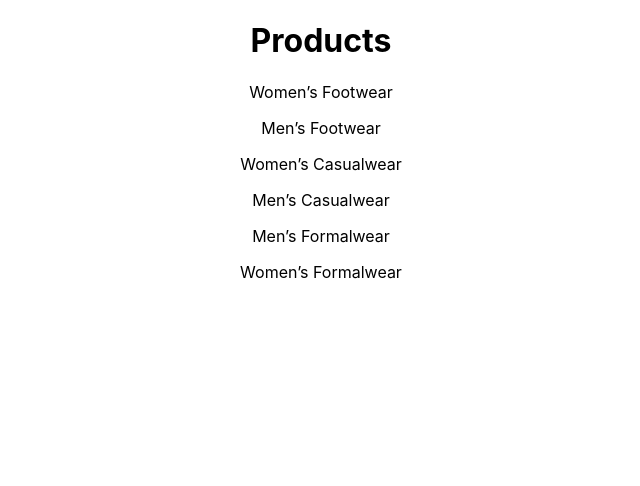
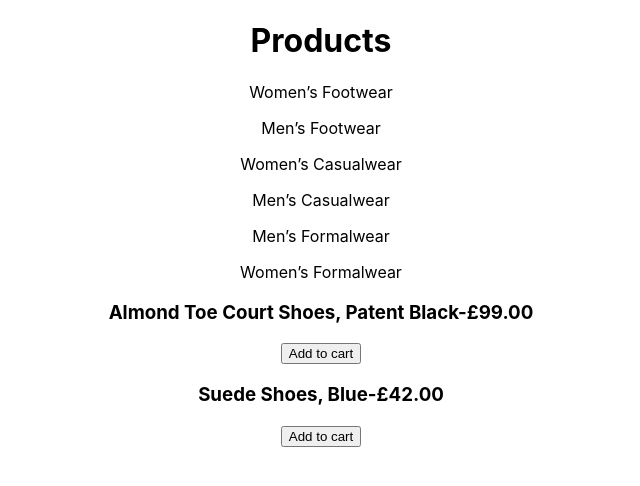
Before and after one commit to Rupieeroo/web-shop, a React (Create React App) app: page / in a window 1280 px wide. Shown: the top 486 px of the page, without its empty margins (319-959 px from the left). Built offline with nearby package versions, Linux system fonts and the light colour scheme.

Commit message:
added WomenFootwear component to App, will be moved later

```diff
--- a/src/App.js
+++ b/src/App.js
@@ -1,13 +1,16 @@
 import React, { Component } from 'react';
 import Products from './components/products';
+import WomenFootwear from './components/women-footwear';
 import logo from './logo.svg';
 import './App.css';
 
 class App extends Component {
+
   render() {
     return (
       <div className="App">
         <Products />
+        <WomenFootwear />
       </div>
     );
   }
```
